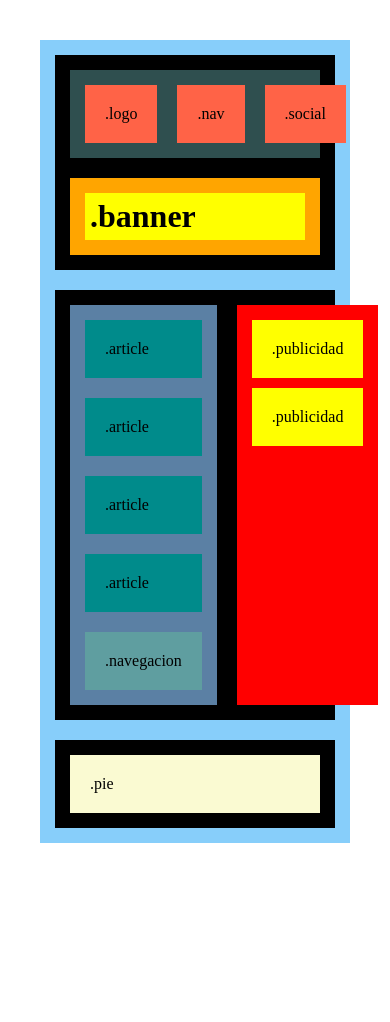
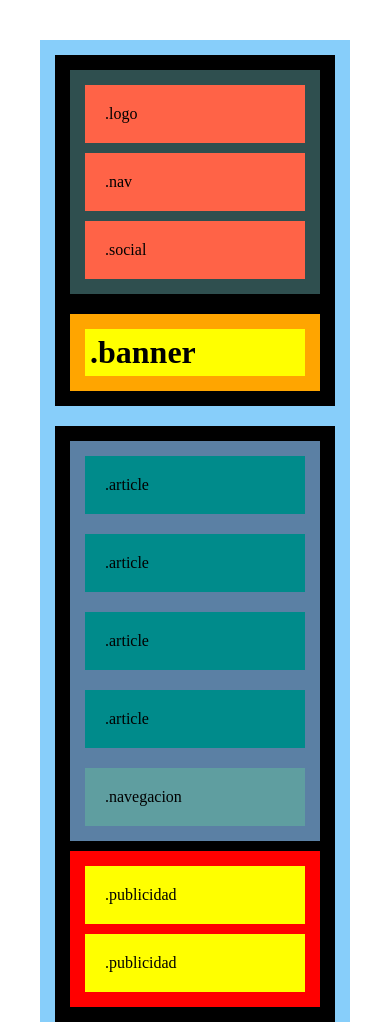
Before and after one commit to JEspinosa1770/Curs_Pont_a_Especialitzacio, a plain HTML site: page Exercici1/index.html in a window 390 px wide. Shown: the top 1022 px of the page. Before the commit the page ends 883 px from the top, so only its background shows below. Drawn offline with Linux system fonts and the light colour scheme.

Commit message:
Exercici2

```diff
--- a/Exercici1/css/styles.css
+++ b/Exercici1/css/styles.css
@@ -89,3 +89,13 @@
     background-color: lightgoldenrodyellow;
     flex: auto;
 }
+
+@media only screen and (max-width: 768px) {
+    .menu {
+        display: block;
+    }
+
+    .cos {
+        display: block;
+    }
+}
```
